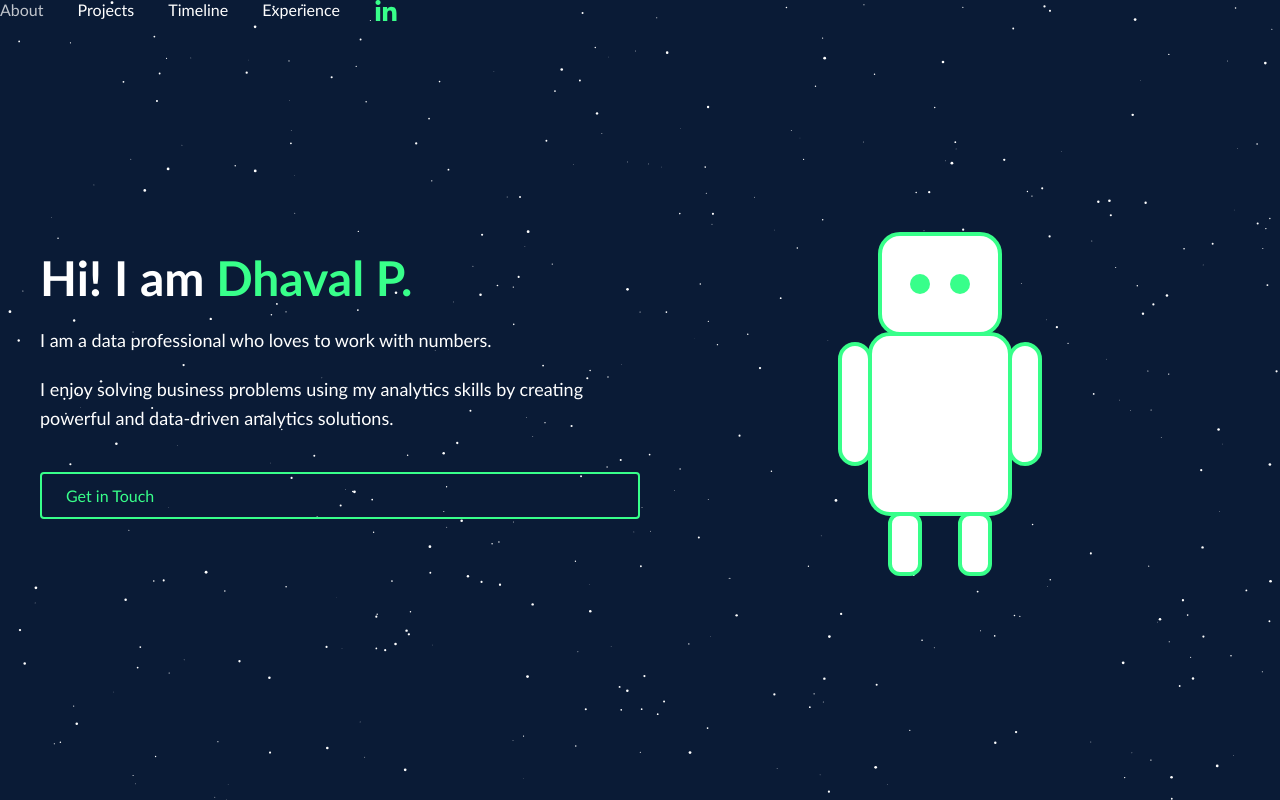
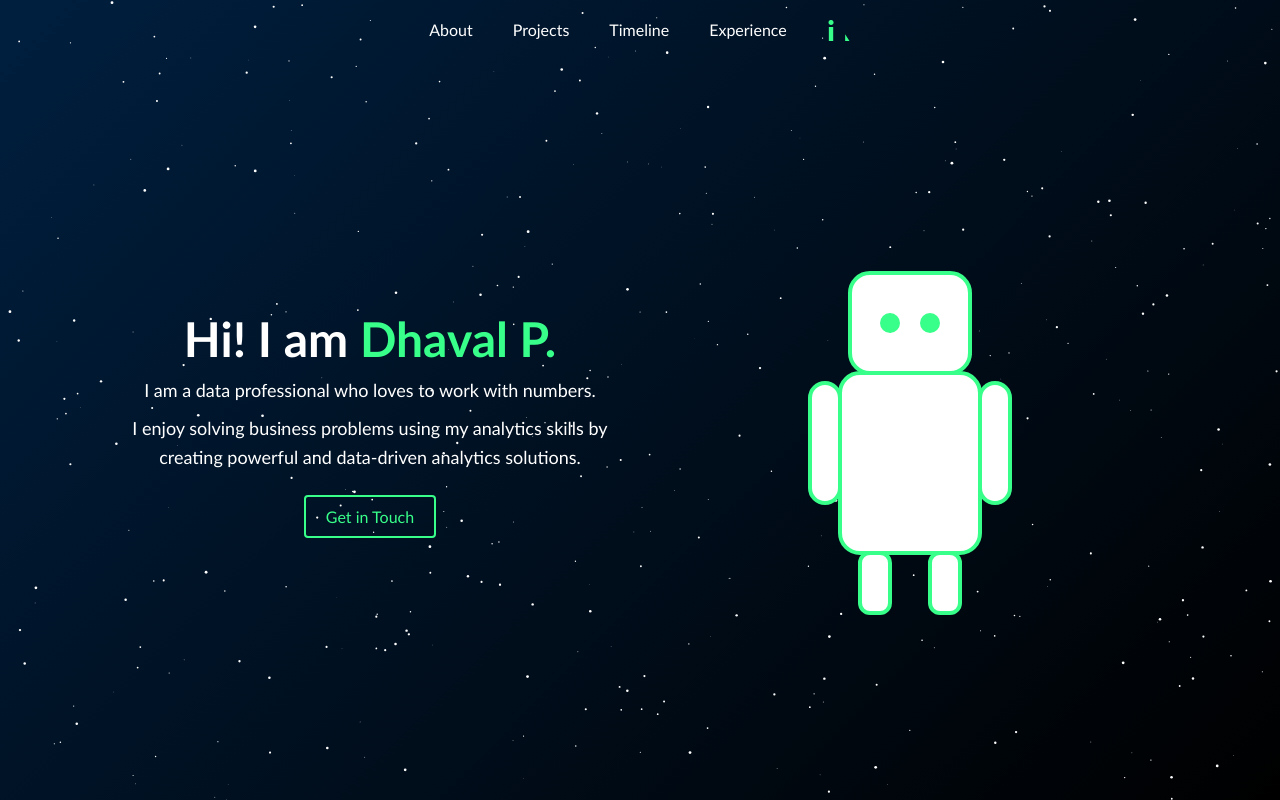
Before and after one commit to DhavalParanjpye/dhavalparanjpye.github.io, a plain HTML site: page index.html in a window 1280 px wide. Drawn offline with Linux system fonts and the light colour scheme.

Commit message:
Add files via upload

```diff
--- a/index.html
+++ b/index.html
@@ -1,15 +1,22 @@
 <!DOCTYPE html>
 <html lang="en">
 <head>
-  <meta charset="UTF-8">
-  <meta name="viewport" content="width=device-width,initial-scale=1">
+  <meta charset="UTF-8" />
+  <meta name="viewport" content="width=device-width,initial-scale=1" />
   <title>About – Dhaval P.</title>
   <style>
-    /* reset & base */
-    * { margin:0; padding:0; box-sizing:border-box; }
-    html, body { width:100%; height:100%; overflow:hidden; font-family:Calibri, sans-serif; color:white; background:#0a1b36; }
+    /* Reset & base */
+    * { margin: 0; padding: 0; box-sizing: border-box; }
+    html, body {
+      width: 100%; height: 100%;
+      /* blue → black gradient */
+      background: linear-gradient(135deg, #001f3f 0%, #000000 100%);
+      font-family: Calibri, sans-serif;
+      color: white;
+      overflow: hidden;
+    }
 
-    /* starfield canvas sits behind everything */
+    /* Starfield canvas */
     canvas#starfield {
       position: fixed;
       top: 0; left: 0;
@@ -18,88 +25,89 @@ canvas#starfield {
       pointer-events: none;
     }
 
-/* push your nav and main container above the stars */
-nav.top-nav,
-.container {
+    /* Keep content above stars */
+    nav.top-nav, .container {
       position: relative;
       z-index: 1;
     }
+
+    /* Top navigation (centered) */
+    nav.top-nav {
+      display: flex;
+      justify-content: center;
+      gap: 40px;
+      padding: 20px 0;
+    }
     nav.top-nav a {
+      color: white;
       text-decoration: none;
-      color: white;
       font-size: 1rem;
-      margin-right: 30px;
+      transition: opacity 0.2s;
     }
+    nav.top-nav a:hover { opacity: 0.7; }
+    /* LinkedIn icon sits at end but still in center flow */
     nav.top-nav a.linkedin {
-      margin-left: auto;
-      color: #38FF8A; /* neon-green accent */
+      color: #38FF8A;
     }
     nav.top-nav a.linkedin svg {
       width: 24px; height: 24px;
+      fill: currentColor;
       vertical-align: middle;
-      fill: currentColor;
     }
-    nav.top-nav a:hover { opacity: .75; }
 
-    /* layout */
+    /* Main wrapper, center page vertically + horizontally */
     .container {
-      display: flex;
-      width: 100%;
-      height: calc(100% - 80px); /* account for nav height */
-      padding: 40px;
-    }
-    .left {
-      flex: 1;
-      display: flex;
-      flex-direction: column;
-      justify-content: center;
-      gap: 20px;
-    }
-    .right {
-      flex: 1;
       display: flex;
       justify-content: center;
       align-items: center;
+      /* allow wrapping on small screens */
+      flex-wrap: wrap;
+      text-align: center;
+      width: 100%;
+      height: calc(100% - 80px); /* subtract nav height */
+      padding: 20px;
+    }
+    .left, .right {
+      flex: 1 1 300px;
+      max-width: 500px;
+      margin: 20px;
     }
 
-    /* typography */
+    /* Typography */
     h1 {
       font-size: 3rem;
       line-height: 1.2;
     }
-    h1 span {
-      color: #38FF8A;
-    }
+    h1 span { color: #38FF8A; }
     p {
       font-size: 1.125rem;
       line-height: 1.6;
+      margin-top: 0.5em;
     }
 
-    /* button */
+    /* Snug button */
     .btn {
       display: inline-block;
-      margin-top: 20px;
-      padding: 12px 24px;
+      margin-top: 1.5em;
+      padding: 10px 20px;          /* tighter padding */
       border: 2px solid #38FF8A;
+      border-radius: 4px;
       color: #38FF8A;
       text-decoration: none;
       font-size: 1rem;
-      border-radius: 4px;
+      transition: background 0.2s;
     }
     .btn:hover { background: rgba(56,255,138,0.1); }
 
-    /* robot image */
-    .robot {
-      max-width: 100%;
-      height: auto;
-    }
+    /* Robot graphic */
+    .robot { max-width: 100%; height: auto; }
   </style>
 </head>
 <body>
-  <!-- starfield -->
+  <!-- animation layer -->
   <canvas id="starfield"></canvas>
 
-  <!-- top nav -->
+  <!-- centered nav -->
   <nav class="top-nav">
     <a href="https://dhavalparanjpye.github.io/index.html">About</a>
     <a href="https://dhavalparanjpye.github.io/blog.html">Projects</a>
@@ -109,14 +117,18 @@ nav.top-nav,
        href="https://www.linkedin.com/in/dhaval-paranjpye/"
        target="_blank"
        aria-label="LinkedIn">
-      <!-- simple LinkedIn SVG -->
       <svg viewBox="0 0 448 512">
-        <path d="M100.28 448H7.4V148.9h92.88zm-46.14-340.1C24.12 107.9 0 83.78 0 53.28 0 23.79 24.12-.33 54.14-.33S108.3 23.79 108.3 53.28c0 30.5-24.12 54.62-54.16 54.62zM447.9 448h-92.68V302.4c0-34.7-.7-79.2-48.27-79.2-48.3 0-55.7 37.7-55.7 76.7V448h-92.7V148.9h89.1v40.8h1.3c12.4-23.5 42.6-48.3 87.6-48.3 93.8 0 111.1 61.8 111.1 142.3V448z"/>
+        <path d="M100.28 448H7.4V148.9h92.88zm-46.14-340.1C24.12 107.9 0 83.78 0
+                 53.28 0 23.79 24.12-.33 54.14-.33S108.3 23.79 108.3
+                 53.28c0 30.5-24.12 54.62-54.16 54.62zM447.9 448h-92.68V302.4c0-34.7-
+                 .7-79.2-48.27-79.2-48.3 0-55.7 37.7-55.7 76.7V448h-92.7V148.9h89.1v40.8
+                 h1.3c12.4-23.5 42.6-48.3 87.6-48.3 93.8 0 111.1 61.8 111.1
+                 142.3V448z"/>
       </svg>
     </a>
   </nav>
 
-  <!-- main -->
+  <!-- centered content -->
   <div class="container">
     <div class="left">
       <h1>Hi! I am <span>Dhaval P.</span></h1>
@@ -125,8 +137,7 @@ nav.top-nav,
       <a href="mailto:dhaval.paranjpye@gmail.com" class="btn">Get in Touch</a>
     </div>
     <div class="right">
-      <!-- replace with your robot SVG/PNG -->
-      <img src="robot.svg" alt="Sleek white robot" class="robot">
+      <img src="robot.svg" alt="Sleek white robot" class="robot" />
     </div>
   </div>
 
@@ -134,19 +145,18 @@ nav.top-nav,
   <script>
     (function() {
       const canvas = document.getElementById('starfield');
-      const ctx = canvas.getContext('2d');
+      const ctx    = canvas.getContext('2d');
+      const STAR_COUNT = 400;
       let stars = [];
-      const STAR_COUNT = 400;
 
       function resize() {
-        canvas.width = window.innerWidth;
+        canvas.width  = window.innerWidth;
         canvas.height = window.innerHeight;
       }
-
       window.addEventListener('resize', resize);
       resize();
 
-      // init stars
+      // populate stars
       for (let i = 0; i < STAR_COUNT; i++) {
         stars.push({
           x: Math.random() * canvas.width,
@@ -156,16 +166,16 @@ nav.top-nav,
         });
       }
 
+      // draw + animate
       function draw() {
         ctx.clearRect(0, 0, canvas.width, canvas.height);
         ctx.fillStyle = 'white';
-        stars.forEach(star => {
+        stars.forEach(s => {
           ctx.beginPath();
-          ctx.arc(star.x, star.y, star.r, 0, Math.PI * 2);
+          ctx.arc(s.x, s.y, s.r, 0, Math.PI * 2);
           ctx.fill();
-          // move slowly downward
-          star.y += star.speed;
-          if (star.y > canvas.height) star.y = 0;
+          s.y += s.speed;
+          if (s.y > canvas.height) s.y = 0;
         });
         requestAnimationFrame(draw);
       }
```
Lines whose indentation alone changed are shown as unchanged.
